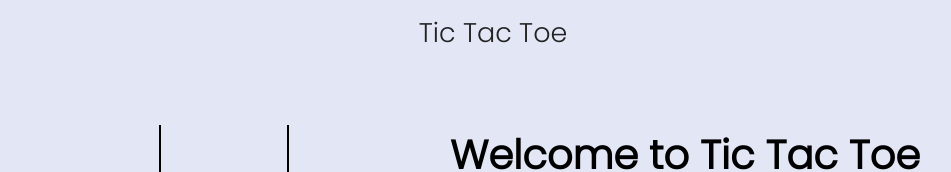
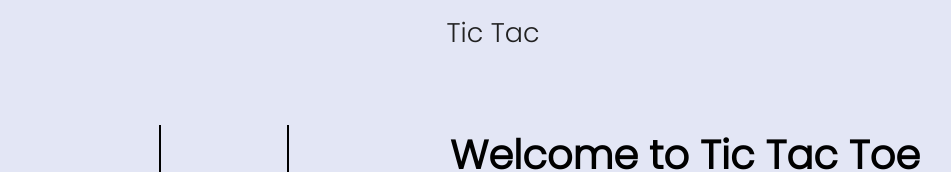
Before and after one commit to TirthWohlig/project6_tic-tac-toe, a plain HTML site: page index.html in a window 1280 px wide. Shown: the top 172 px of the page, without its empty margins (147-1098 px from the left). Drawn offline with Linux system fonts and the light colour scheme.

Commit message:
changes done

```diff
--- a/index.html
+++ b/index.html
@@ -11,7 +11,7 @@
     <div id="temp1" style="visibility: hidden">
       <nav>
         <ul>
-          <li>Tic Tac Toe </li>
+          <li>Tic Tac </li>
         </ul>
       </nav>
     </div>
```
